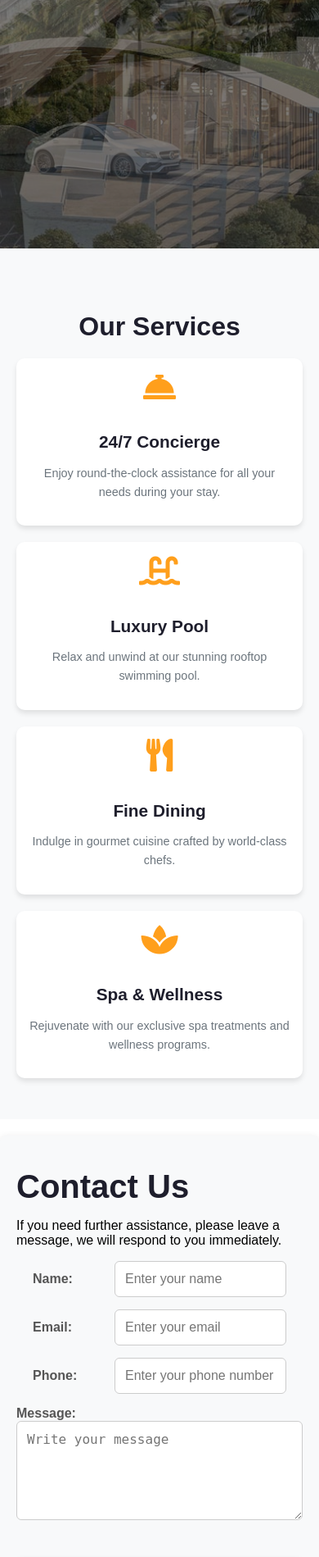
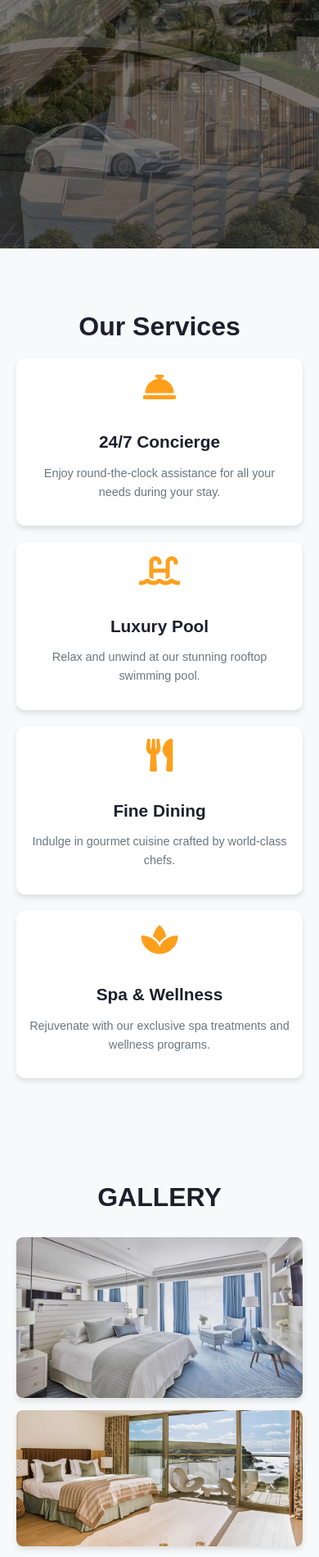
Before and after one commit to tiendattrinh/PHP_TienDatHotel, a PHP site: page / in a window 390 px wide. Shown: the part 598-2497 px from the top of the page at 82% size. Run offline with PHP 8.4, Linux system fonts and the light colour scheme.

Commit message:
update contact

```diff
--- a/css/style.css
+++ b/css/style.css
@@ -247,6 +247,147 @@ body {
 
 /* END SERVICE */
 
+/* START IMAGE SECTION */
+.gallery-section {
+    padding: 50px 20px;
+    text-align: center;
+    background-color: #f8f9fa;
+}
+
+.gallery-section h2 {
+    font-size: 2.5rem;
+    margin-bottom: 30px;
+    color: #1E1E2C;
+}
+
+.gallery-grid {
+    display: grid;
+    grid-template-columns: repeat(auto-fit, minmax(200px, 1fr));
+    gap: 20px;
+    max-width: 1200px;
+    margin: 0 auto;
+}
+
+.gallery-item {
+    position: relative;
+    overflow: hidden;
+    cursor: pointer;
+    border-radius: 8px;
+    box-shadow: 0 4px 6px rgba(0, 0, 0, 0.1);
+    transition: transform 0.3s ease, box-shadow 0.3s ease;
+}
+
+.gallery-item:hover {
+    transform: scale(1.05);
+    box-shadow: 0 8px 16px rgba(0, 0, 0, 0.2);
+}
+
+.gallery-item img {
+    width: 100%;
+    height: 100%;
+    object-fit: cover;
+    display: block;
+}
+
+.fullscreen-viewer {
+    display: none;
+    position: fixed;
+    top: 0;
+    left: 0;
+    width: 100%;
+    height: 100%;
+    background-color: rgba(0, 0, 0, 0.8);
+    justify-content: center;
+    align-items: center;
+    z-index: 1000;
+}
+
+.fullscreen-viewer .viewer-content {
+    position: relative;
+    text-align: center;
+}
+
+.fullscreen-viewer img {
+    max-width: 90%;
+    max-height: 80vh;
+    border-radius: 8px;
+    box-shadow: 0 4px 8px rgba(0, 0, 0, 0.5);
+}
+
+.fullscreen-viewer p {
+    color: #fff;
+    margin-top: 10px;
+    font-size: 1.2rem;
+}
+
+.fullscreen-viewer .close-btn {
+    position: absolute;
+    top: 20px;
+    right: 20px;
+    font-size: 2rem;
+    color: #fff;
+    background: transparent;
+    border: none;
+    cursor: pointer;
+    z-index: 1001;
+}
+
+.fullscreen-viewer .prev-btn,
+.fullscreen-viewer .next-btn {
+    position: absolute;
+    top: 50%;
+    transform: translateY(-50%);
+    background: rgba(255, 255, 255, 0.1);
+    border: none;
+    color: #fff;
+    font-size: 2rem;
+    cursor: pointer;
+    padding: 10px 15px;
+    z-index: 1001;
+    border-radius: 50%;
+    transition: background 0.3s ease;
+}
+
+.fullscreen-viewer .prev-btn:hover,
+.fullscreen-viewer .next-btn:hover {
+    background: rgba(255, 255, 255, 0.2);
+}
+
+.fullscreen-viewer .prev-btn {
+    left: 20px;
+}
+
+.fullscreen-viewer .next-btn {
+    right: 20px;
+}
+
+@media (max-width: 768px) {
+    .gallery-section h2 {
+        font-size: 2rem;
+    }
+
+    .gallery-grid {
+        gap: 15px;
+    }
+
+    .fullscreen-viewer img {
+        max-width: 95%;
+        max-height: 70vh;
+    }
+
+    .fullscreen-viewer p {
+        font-size: 1rem;
+    }
+
+    .fullscreen-viewer .prev-btn,
+    .fullscreen-viewer .next-btn {
+        font-size: 1.5rem;
+        padding: 8px 12px;
+    }
+}
+
+
+/* END IMAGE SECTION */
 
 /* START CONTACT */
 .contact-us {
--- a/index.php
+++ b/index.php
@@ -73,6 +73,42 @@
             </div>
         </div>
     </section>
+
+    <!-- Gallery -->
+    <div class="gallery-section">
+        <h2>GALLERY</h2>
+        <div class="gallery-grid">
+            <div class="gallery-item" data-info="Room 1">
+                <img src="images/n1.jpg" alt="Room 1">
+            </div>
+            <div class="gallery-item" data-info="Room 2">
+                <img src="images/n2.jpg" alt="Room 2">
+            </div>
+            <div class="gallery-item" data-info="Room 3">
+                <img src="images/n3.jpg" alt="Room 3">
+            </div>
+            <div class="gallery-item" data-info="Room 4">
+                <img src="images/n4.jpg" alt="Room 4">
+            </div>
+            <div class="gallery-item" data-info="Room 5">
+                <img src="images/n5.jpg" alt="Room 5">
+            </div>
+            <div class="gallery-item" data-info="Room 6">
+                <img src="images/n6.jpg" alt="Room 6">
+            </div>
+        </div>
+    </div>
+
+    <!-- Fullscreen Viewer -->
+    <div class="fullscreen-viewer">
+        <span class="close-btn">&times;</span>
+        <div class="viewer-content">
+            <img id="fullscreen-image" src="" alt="Fullscreen Image">
+            <p id="image-info"></p>
+        </div>
+        <button class="prev-btn">&#10094;</button>
+        <button class="next-btn">&#10095;</button>
+    </div>
 
     <!-- Contact -->
     <section class="contact-us">
@@ -195,6 +231,8 @@
             });
         });
     </script>
+
+    <script src="js/gallery.js"></script>
     <!-- script chua dung-->
     <!-- <script src="js/script.js"></script> -->
 </body>
--- /dev/null
+++ b/js/gallery.js
@@ -0,0 +1,52 @@
+const galleryItems = document.querySelectorAll('.gallery-item');
+const viewer = document.querySelector('.fullscreen-viewer');
+const fullscreenImage = document.getElementById('fullscreen-image')
+const imageInfo = document.getElementById('image-info');
+const closeBtn = document.querySelector('.close-btn');
+const prevBtn = document.querySelector('.prev-btn');
+const nextBtn = document.querySelector('.next-btn');
+
+let currentIndex = 0;
+
+// Open Fullscreen Viewer
+galleryItems.forEach((item, index) => {
+    item.addEventListener('click', () => {
+        const imgSrc = item.querySelector('img').src;
+        const info = item.getAttribute('data-info');
+        fullscreenImage.src = imgSrc;
+        imageInfo.textContent = info;
+        viewer.style.display = 'flex';
+        currentIndex = index;
+    });
+});
+
+// Close Viewer
+closeBtn.addEventListener('click', () => {
+    viewer.style.display = 'none';
+})
+
+// Navigate Images
+const showImage = (index) => {
+    if (index < 0 || index >= galleryItems.length) return;
+    const item = galleryItems[index];
+    const imgSrc = item.querySelector('img').src;
+    const info = item.getAttribute('data-info');
+    fullscreenImage.src = imgSrc;
+    imageInfo.textContent = info;
+};
+
+
+prevBtn.addEventListener('click', () => {
+    currentIndex = (currentIndex - 1 + galleryItems.length) % galleryItems.length;
+    showImage(currentIndex);
+});
+
+nextBtn.addEventListener('click', () => {
+    currentIndex = (currentIndex + 1) % galleryItems.length;
+    showImage(currentIndex);
+});
+
+// Close viewer on background click
+viewer.addEventListener('click', (e) => {
+    if (e.target === viewer) viewer.style.display = 'none';
+});
```
Also changed, not shown: images/n1.jpg (added), images/n10.png (added), images/n11.jpg (added), images/n12.jpeg (added), images/n2.jpg (added), images/n3.jpg (added), images/n4.jpg (added), images/n5.jpg (added), images/n6.jpg (added), images/n7.jpg (added), images/n8.jpg (added), images/n9.jpg (added).
